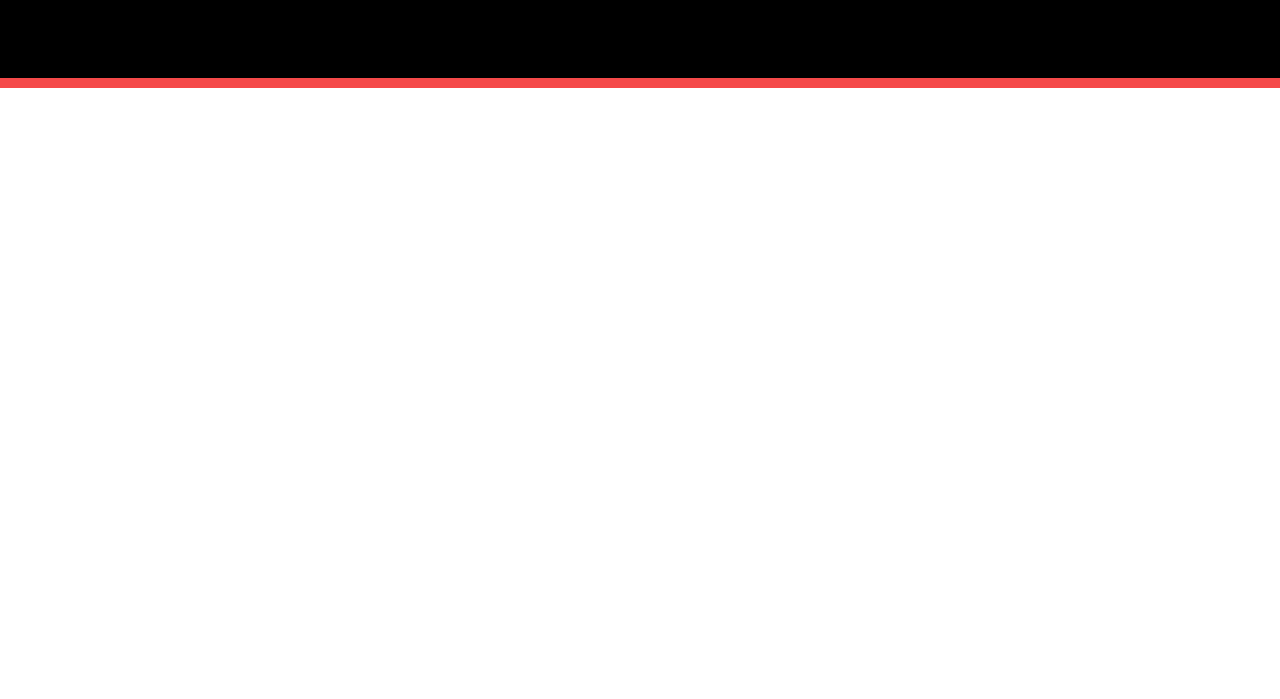
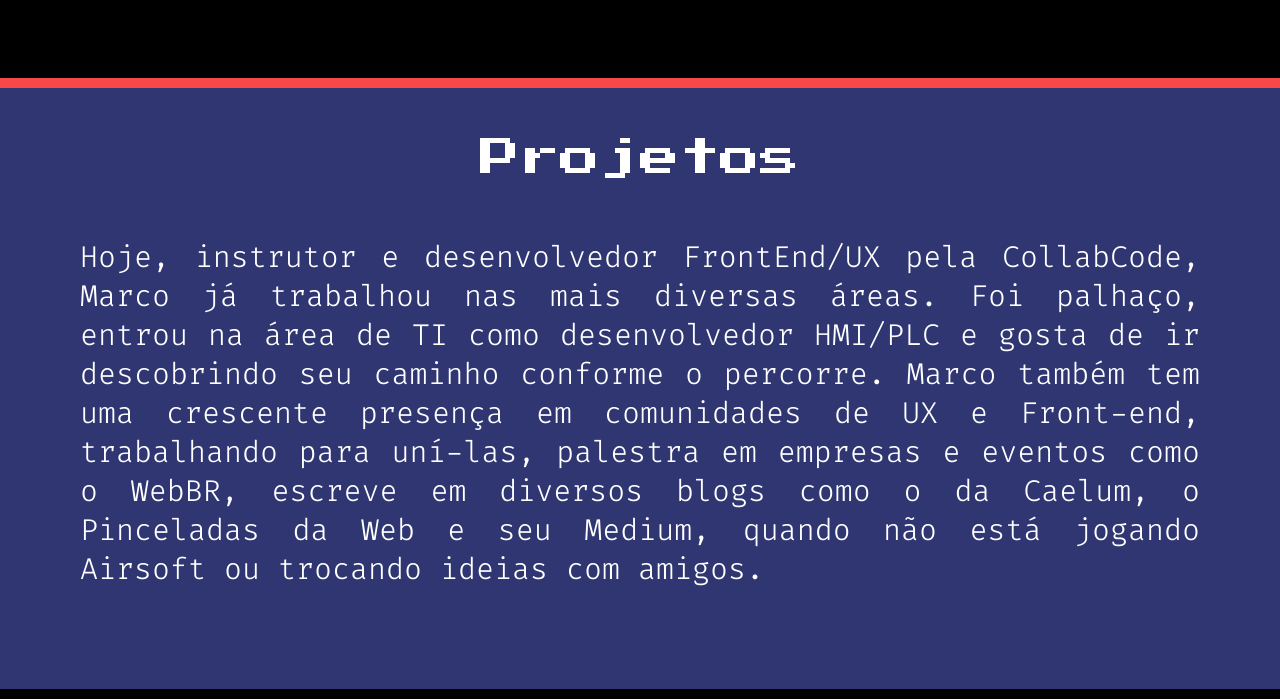
Before and after one commit to webberchagas/firelabs-curso-html-css-feliz, a plain HTML site: page index.html in a window 1280 px wide. Shown: the part 1997-2696 px from the top of the page. Before the commit the page ends 2085 px from the top, so only its background shows below. Drawn offline with Linux system fonts and the light colour scheme.

Commit message:
Create the main-description compenent and a new variantion for the main-section

```diff
--- /dev/null
+++ b/css/components/main-description.css
@@ -0,0 +1,9 @@
+.main-description {
+    color: #fff;
+    font-size: 30px;
+    font-weight: 300;
+    line-height: 1.3;
+    margin-left: 80px;
+    margin-right: 80px;
+    text-align: justify;
+}
--- a/css/components/main-section.css
+++ b/css/components/main-section.css
@@ -9,7 +9,18 @@
     margin-bottom: 60px;
 }
 
-.main-section.-second {
+.main-section.-bgBlack {
     background-color: #000;
+}
+
+.main-section.-bdFirst {
     border-bottom: 10px solid #F54949;
 }
+
+.main-section.-bgSecond {
+    background-color: #2F3672;
+}
+
+.main-section.-bdBlack {
+    border-color:#000;
+}
--- a/index.html
+++ b/index.html
@@ -10,6 +10,7 @@
 
         <link rel="stylesheet" href="./css/reset.css">
         <link rel="stylesheet" href="./css/base.css">
+        <link rel="stylesheet" href="./css/components/main-description.css">
         <link rel="stylesheet" href="./css/components/main-action.css">
         <link rel="stylesheet" href="./css/components/main-banner.css">
         <link rel="stylesheet" href="./css/components/main-box.css">
@@ -106,7 +107,7 @@
             </div>
         </section>
 
-        <section class="main-section -second">
+        <section class="main-section -bgBlack -bdFirst">
             <h2 class="main-title -second" lang="en">Projetos</h2>
 
             <div class="wrapper-card">
@@ -127,5 +128,10 @@
                 </a>
             </div>
         </section>
+
+        <section class="main-section -bgSecond -bdBlack">
+            <h2 class="main-title -second" lang="en">Projetos</h2>
+            <p class="main-description">Hoje, instrutor e desenvolvedor FrontEnd/UX pela CollabCode, Marco já trabalhou nas mais diversas áreas. Foi palhaço, entrou na área de TI como desenvolvedor HMI/PLC e gosta de ir descobrindo seu caminho conforme o percorre. Marco também tem uma crescente presença em comunidades de UX e Front-end, trabalhando para uní-las, palestra em empresas e eventos como o WebBR, escreve em diversos blogs como o da Caelum, o Pinceladas da Web e seu Medium, quando não está jogando Airsoft ou trocando ideias com amigos.</p>
+        </section>
     </body>
 </html>
```
